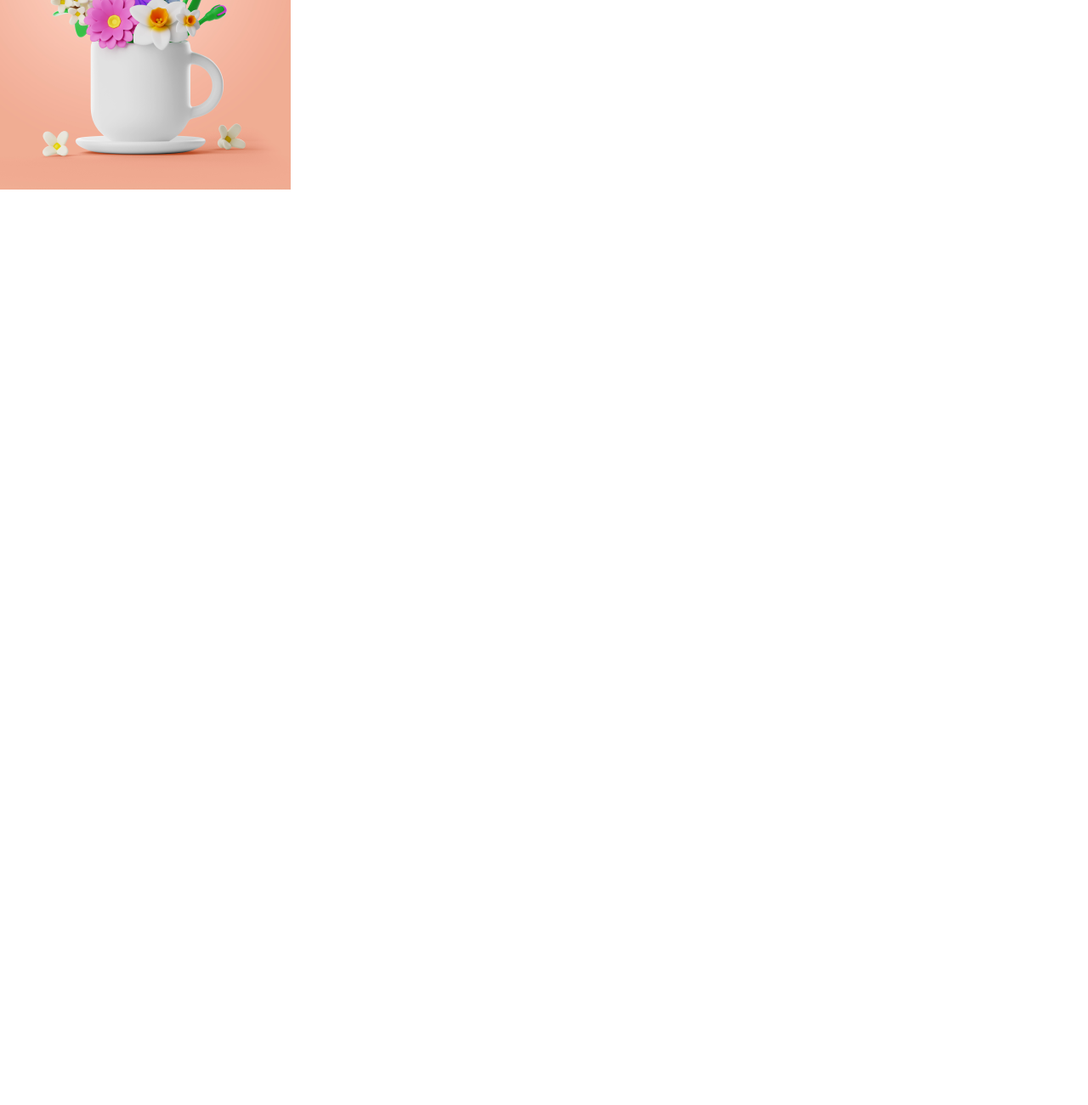
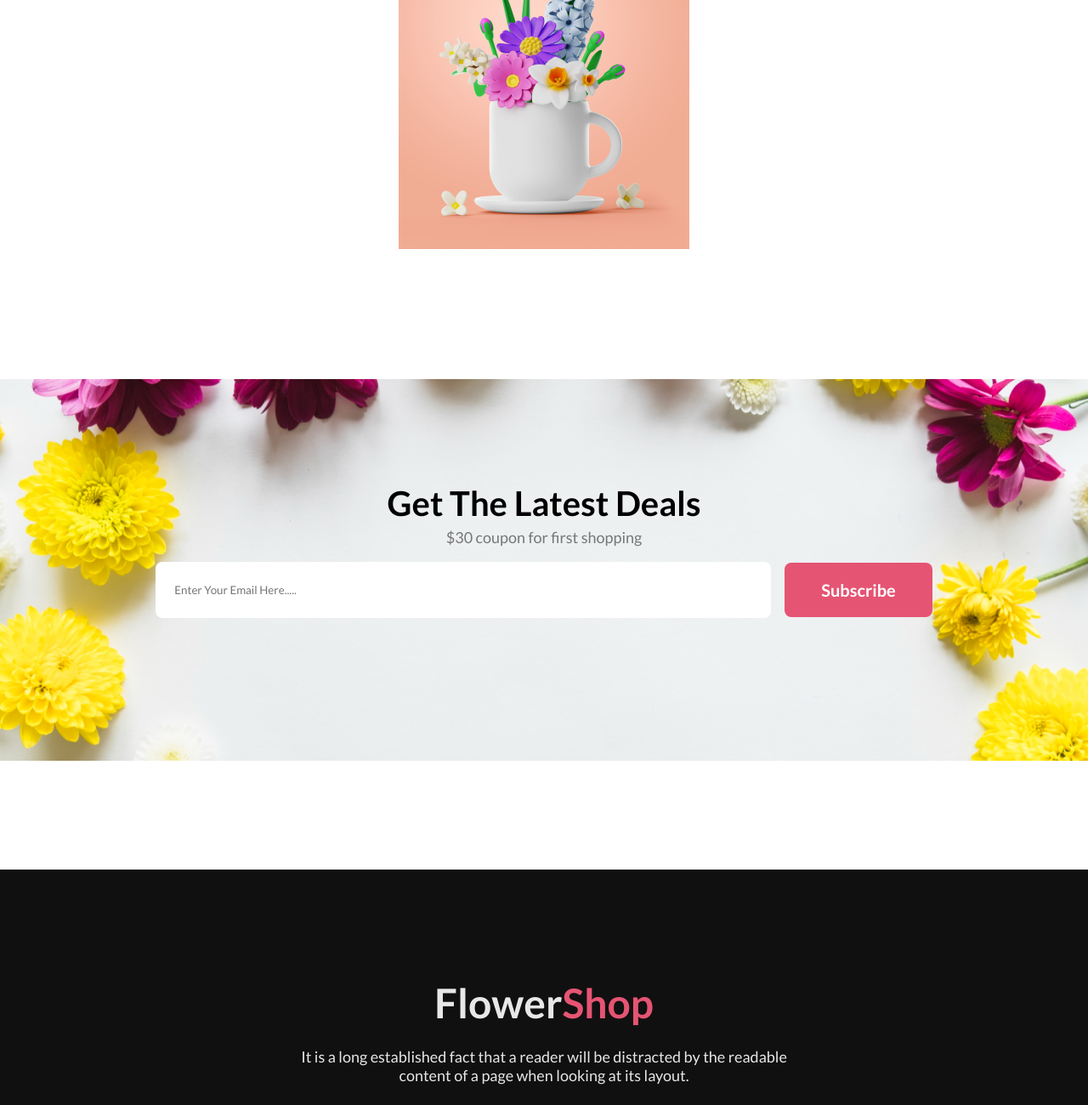
Before and after one commit to J1lap1/flowershop, a plain HTML site: page index.html in a window 1280 px wide. Shown: the part 3778-5078 px from the top of the page at 85% size. Before the commit the page ends 4004 px from the top, so only its background shows below. Drawn offline with Linux system fonts and the light colour scheme.

Commit message:
ig, latest deals, footer

```diff
--- a/index.html
+++ b/index.html
@@ -61,7 +61,7 @@
         </section>
         <section class="hot-deal">
             <div class="deal-details">
-                <h1 class="deal-title">Hot Deal ! Sale Up To 25% Off</h1>
+                <h1 class="deal-title">Hot Deal ! Sale Up To 25% <span class="pink-text">Off</span></h1>
                 <h4 class="deal-info">It is a long established fact that a reader will be distracted by the readable content of a page when looking at its layout.</h4>
                 <button class="btn-primary">Sign Up</button>
             </div>
@@ -77,9 +77,25 @@
                 <img src="images/Rectangle 5.png" alt="">
             </div>
         </section>
+        <section class="latest-deals">
+            <h1 class="latest-deals-title">Get The Latest Deals</h1>
+            <h5 class="latest-deals-info">$30 coupon for first shopping</h5>
+            <div class="email-and-subscribe">
+                <!-- <div class=""> -->
+                <form action="">
+                    <input type="email" placeholder="Enter Your Email Here.....">
+                </form>
+                <!-- </div> -->
+                <div>
+                    <button class="btn-primary">Subscribe</button>
+                </div>
+            </div>
+        </section>
     </main>
-    <footer>
-
+    <footer >
+        <h1 class="footer-title">Flower<span class="pink-text">Shop</span></h1>
+        <h5 class="footer-info">It is a long established fact that a reader will be distracted by the readable <br> content of a page when looking at its layout.</h5>
+        <h6 class="copyright">@2020-2023, FlowerShop.com. All rights reserved. </h6>
     </footer>
 </body>
 </html>
--- a/style.css
+++ b/style.css
@@ -3,6 +3,9 @@
 }
 body{
     margin: 0;
+}
+.pink-text{
+    color: #E55473;
 }
 header{
     display: flex;
@@ -11,6 +14,7 @@ header{
     background-color: rgba(229, 84, 115, 0.10);
     margin-bottom: 175px;
 }
+
 
 .header-title{
 color: #272727;
@@ -133,3 +137,97 @@ font-size: 18px;
 font-weight: 400;
 }
 /* IG SECTION STYLES */
+.instagram{
+    text-align: center;
+    margin-bottom: 150px;
+}
+.ig-sec-title{
+    color: #272727;
+    text-align: center;
+    font-size: 40px;
+    font-weight: 800;
+    margin-bottom: 24px;
+}
+.ig-sec-intro{
+    max-width: 594px;
+    margin: auto;
+    margin-bottom: 45px;
+    color: rgba(39, 39, 39, 0.60);
+font-size: 18px;
+font-weight: 400;
+}
+.instagram > img{
+    margin: 12px;
+}
+/* LATEST DEALS STYLES */
+
+.latest-deals{
+    background-image: url(images/Rectangle\ 9.png);
+    background-repeat: no-repeat;
+    background-position: center;
+    max-width: 1449px;
+    height: 449px;
+    margin: auto;
+    text-align: center;
+}
+.latest-deals-title{
+    padding-top: 122px;
+    font-size: 40px;
+    font-weight: 800;
+    margin: 0;
+}
+.latest-deals-info{
+    color: rgba(39, 39, 39, 0.60);
+font-size: 18px;
+font-weight: 400;
+padding-bottom: 18px;
+padding-top: 5px;
+margin: 0;
+}
+.email-and-subscribe{
+    display: flex;
+    justify-content: center;
+    align-items: center;
+}
+form input[type="email"]{
+    width: 700px;
+    height: 64px;
+    border-radius: 8px;
+    background: #FFF;
+    border: none;
+    margin-right: 16px;
+    padding-left: 22px;
+}
+
+/* FOOTER STYLES */
+footer{
+    margin-top: 128px;
+    height: 449px;
+    width: 100%;
+    background: #111010;
+    text-align: center;
+
+}
+.footer-title{
+    padding-top: 128px;
+    padding-bottom: 24px;
+    color: rgba(255, 255, 255, 0.90);
+    margin: 0;
+    font-size: 48px;
+font-weight: 800;
+
+}
+
+.footer-info{
+    color: rgba(255, 255, 255, 0.90);
+    margin: 0;
+font-size: 18px;
+font-weight: 400;
+}
+.copyright{
+    color: rgba(255, 255, 255, 0.40);
+font-size: 16px;
+font-weight: 400;
+margin: 0;
+padding-top: 32px;
+}
```
